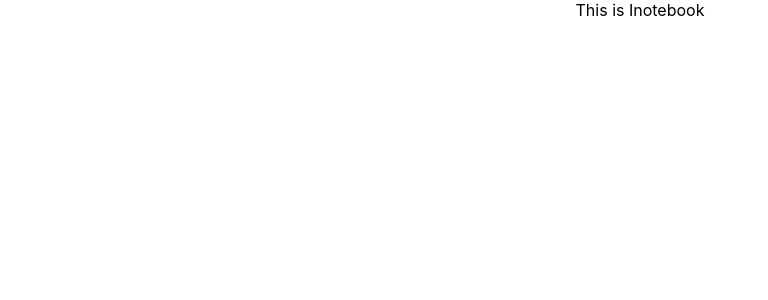
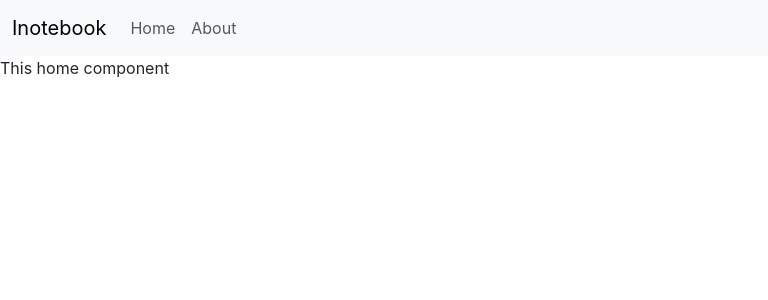
Before and after one commit to banothsidhu/cloudbook-frontend, a React (Create React App) app: page / in a window 1280 px wide. Shown: the top 300 px of the page, without its empty margins (0-768 px from the left). Built offline with nearby package versions, Linux system fonts and the light colour scheme.

Commit message:
Navbar and React Router Dom Added

```diff
--- a/package.json
+++ b/package.json
@@ -10,6 +10,8 @@
     "jquery": "^3.6.4",
     "react": "^18.2.0",
     "react-dom": "^18.2.0",
+    "react-router": "^6.11.0",
+    "react-router-dom": "^6.11.0",
     "react-scripts": "5.0.1",
     "socket.io-client": "^4.6.1",
     "web-vitals": "^2.1.4"
@@ -19,7 +21,7 @@
     "build": "react-scripts build",
     "test": "react-scripts test",
     "eject": "react-scripts eject",
-    "both":"concurrently \"npm run start\" \"nodemon backend/index.js\""
+    "both": "concurrently \"npm run start\" \"nodemon backend/index.js\""
   },
   "eslintConfig": {
     "extends": [
--- a/public/index.html
+++ b/public/index.html
@@ -12,8 +12,11 @@
     <link rel="apple-touch-icon" href="%PUBLIC_URL%/logo192.png" />
 
     <link rel="manifest" href="%PUBLIC_URL%/manifest.json" />
-    <title>title</title>
+    <title>InoteBook - Notes On Cloud</title>
   </head>
+  <script src="https://cdn.jsdelivr.net/npm/@popperjs/core@2.11.6/dist/umd/popper.min.js" integrity="sha384-oBqDVmMz9ATKxIep9tiCxS/Z9fNfEXiDAYTujMAeBAsjFuCZSmKbSSUnQlmh/jp3" crossorigin="anonymous"></script>
+<script src="https://cdn.jsdelivr.net/npm/bootstrap@5.3.0-alpha1/dist/js/bootstrap.min.js" integrity="sha384-mQ93GR66B00ZXjt0YO5KlohRA5SY2XofN4zfuZxLkoj1gXtW8ANNCe9d5Y3eG5eD" crossorigin="anonymous"></script>
+<link href="https://cdn.jsdelivr.net/npm/bootstrap@5.3.0-alpha1/dist/css/bootstrap.min.css" rel="stylesheet" integrity="sha384-GLhlTQ8iRABdZLl6O3oVMWSktQOp6b7In1Zl3/Jr59b6EGGoI1aFkw7cmDA6j6gD" crossorigin="anonymous">
   <body>
     <noscript>You need to enable JavaScript to run this app.</noscript>
     <div id="root"></div>
--- a/src/App.js
+++ b/src/App.js
@@ -1,12 +1,17 @@
-import React from 'react';
-import './App.css';
+import About from "./components/About";
+import Home from "./components/Home";
+import Navbar from "./components/Navbar";
+import { BrowserRouter, Routes, Route } from "react-router-dom";
 
 function App() {
   return (
     <>
-      <div className='App'>
-        This is Inotebook
-      </div>
+        <Navbar />
+        <Routes>
+          <Route path="/" element={<Home />}></Route>
+          <Route path="/about" element={<About/>}></Route>
+        </Routes>
+
     </>
   );
 }
--- /dev/null
+++ b/src/components/About.js
@@ -0,0 +1,9 @@
+import React from 'react'
+
+export default function About() {
+  return (
+    <div>
+      This is About page
+    </div>
+  )
+}
--- /dev/null
+++ b/src/components/Home.js
@@ -0,0 +1,9 @@
+import React from 'react'
+
+export default function Home() {
+  return (
+    <div>
+      This home component
+    </div>
+  )
+}
--- /dev/null
+++ b/src/components/Navbar.js
@@ -0,0 +1,31 @@
+import React, { useState } from 'react';
+import { Link, useLocation } from 'react-router-dom';
+
+export default function Navbar() {
+  const location = useLocation();
+  const [isOpen, setIsOpen] = useState(false);
+
+  const handleToggle = () => setIsOpen(!isOpen);
+  const handleClose = () => setIsOpen(false);
+
+  return (
+    <nav className="navbar navbar-expand-lg bg-body-tertiary">
+      <div className="container-fluid">
+        <Link className="navbar-brand" to="/">Inotebook</Link>
+        <button className="navbar-toggler" type="button" onClick={handleToggle}>
+          <span className="navbar-toggler-icon"></span>
+        </button>
+        <div className={`collapse navbar-collapse ${isOpen ? 'show' : ''}`} id="navbarSupportedContent">
+          <ul className="navbar-nav me-auto mb-2 mb-lg-0">
+            <li className={`nav-item ${location.pathname === '/' ? 'active' : ''}`}>
+              <Link className="nav-link" to="/" onClick={handleClose}>Home</Link>
+            </li>
+            <li className={`nav-item ${location.pathname === '/link' ? 'active' : ''}`}>
+              <Link className="nav-link" to="/about" onClick={handleClose}>About</Link>
+            </li>
+          </ul>
+        </div>
+      </div>
+    </nav>
+  );
+}
--- a/src/index.js
+++ b/src/index.js
@@ -2,10 +2,11 @@ import React from 'react';
 import ReactDOM from 'react-dom/client';
 import './index.css';
 import App from './App';
+import { BrowserRouter } from "react-router-dom";
 
 const root = ReactDOM.createRoot(document.getElementById('root'));
 root.render(
-  <React.StrictMode>
+  <BrowserRouter>
     <App />
-  </React.StrictMode>
+  </BrowserRouter>
 );
```
Also changed, not shown: 1 other file (tests, documents, lock files or other folders).
